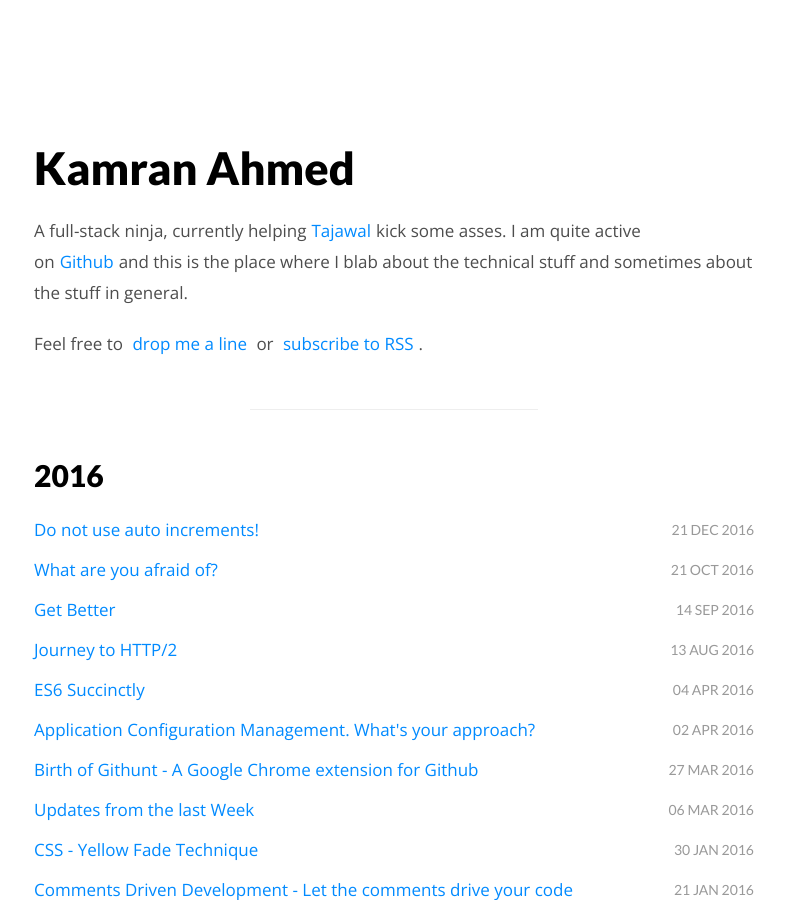
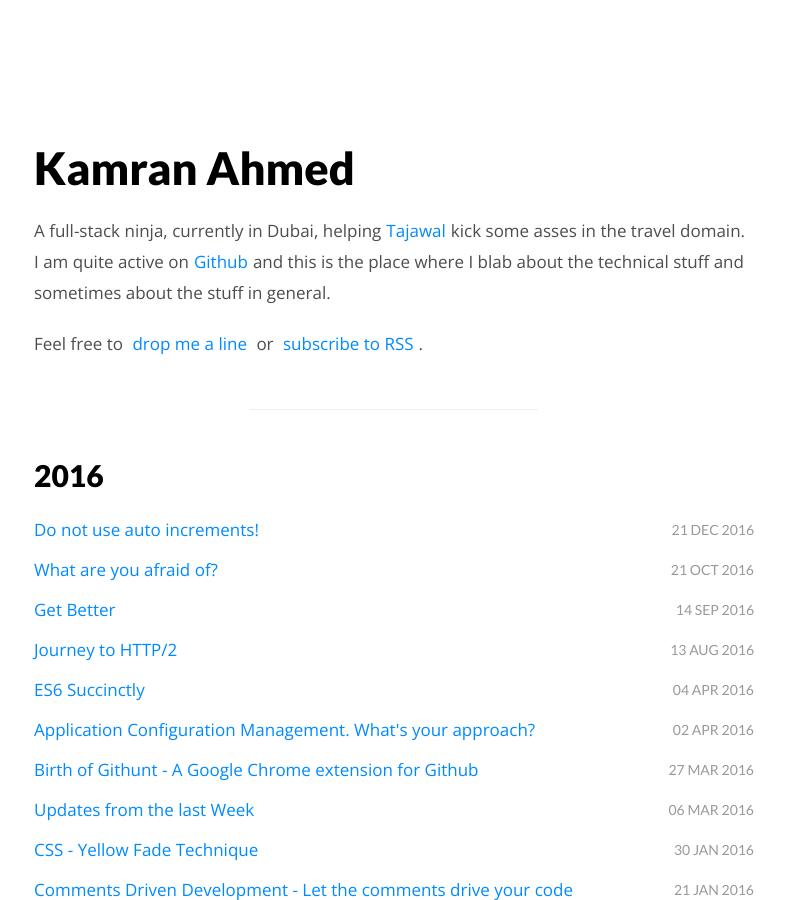
Before and after one commit to kamranahmedse/kamranahmedse.github.io, a Jekyll site: the page built from index.html, in a window 1280 px wide and 900 px high. Shown: the whole window, without its empty margins (246-1031 px from the left). Built offline with Jekyll 4.4.1, drawn with Linux system fonts in a browser that asks for light colours; the list of posts is cut into pages by our own code.

```diff
--- a/index.html
+++ b/index.html
@@ -7,7 +7,7 @@
 <div class="page-header">
     <h1>{{ site.author.name }}</h1>
 
-    <p>A full-stack ninja, currently helping<a href="http://tajawal.com" target="_blank" rel="external">Tajawal</a>kick some asses. I am quite active on<a href="http://github.com/kamranahmedse" target="_blank" rel="external">Github</a>and this is the place where I blab about the technical stuff and sometimes about the stuff in general.</p>
+    <p>A full-stack ninja, currently in Dubai, helping<a href="http://tajawal.com" target="_blank" rel="external">Tajawal</a>kick some asses in the travel domain. I am quite active on<a href="http://github.com/kamranahmedse" target="_blank" rel="external">Github</a>and this is the place where I blab about the technical stuff and sometimes about the stuff in general.</p>
 
     <p>Feel free to <a href="mailto:kamranahmed.se@gmail.com?subject=kamranahmed.info">drop me a line</a> or <a
             href="{{ site.pages_list.Feed }}">subscribe to RSS</a>.</p>
```
